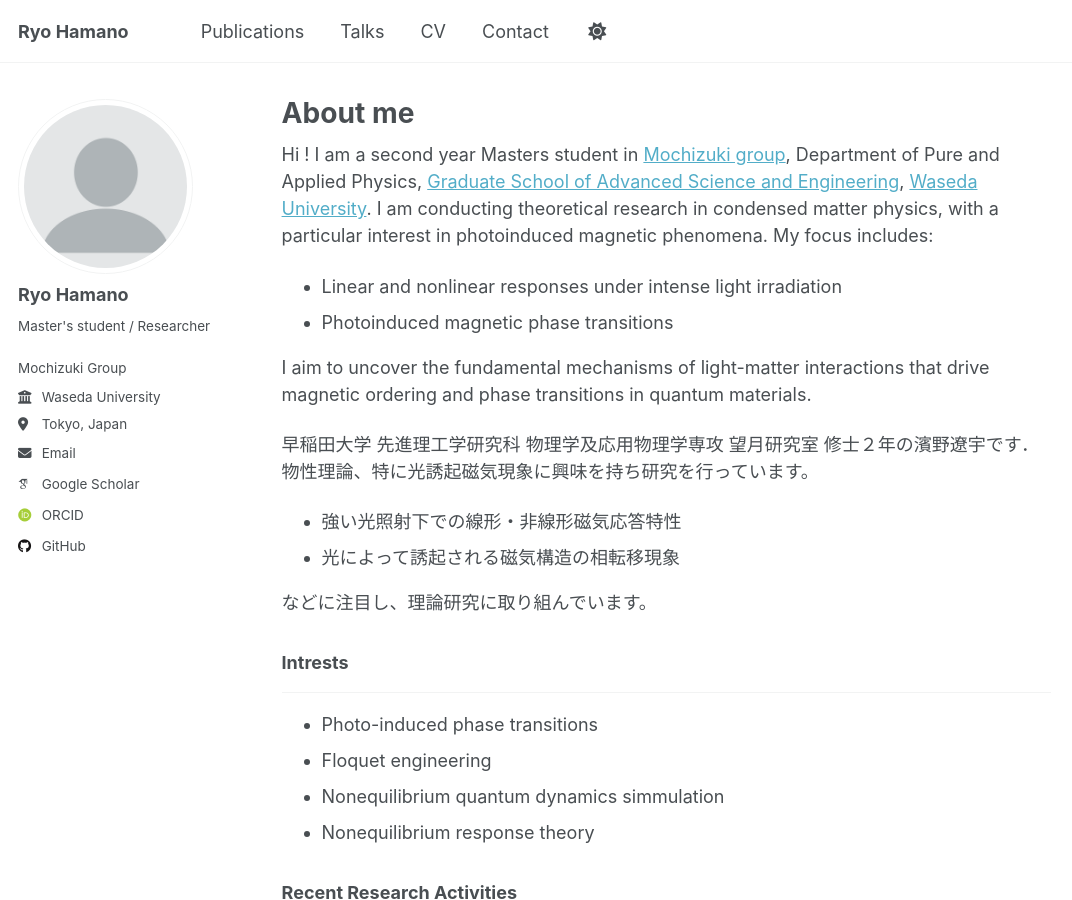
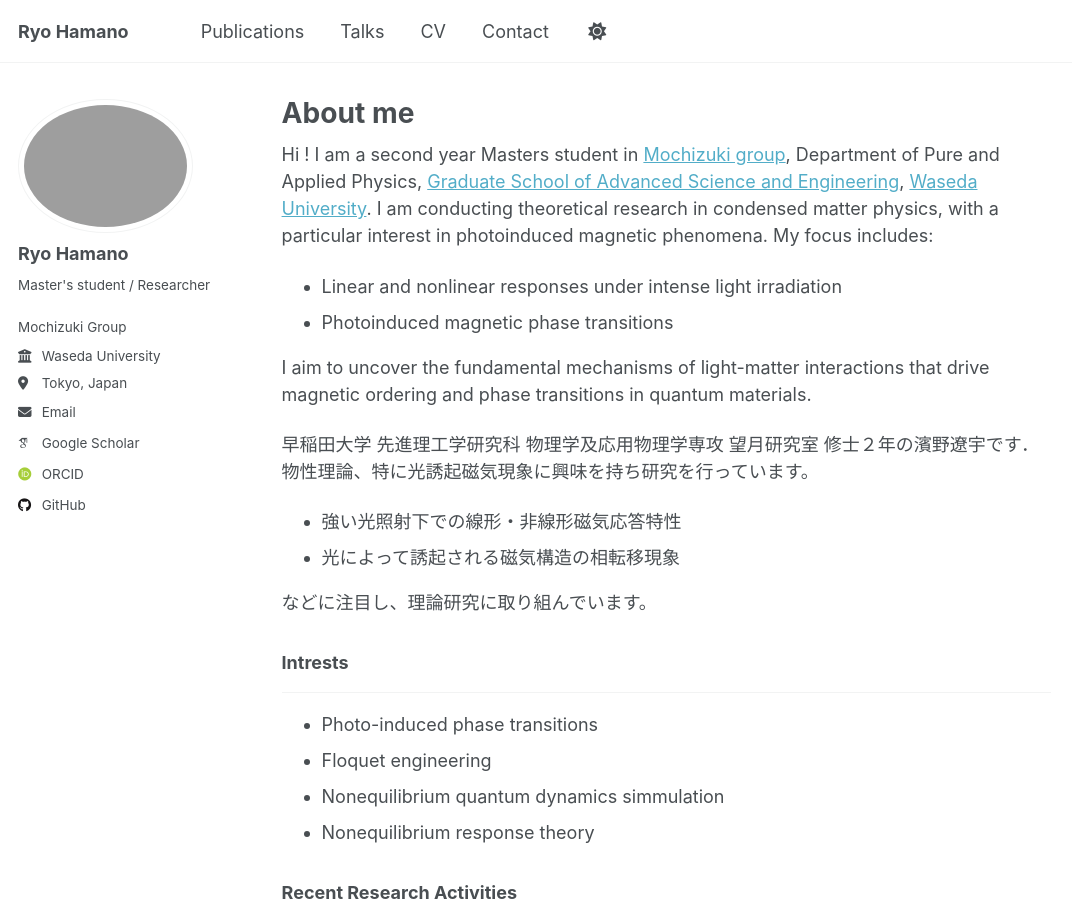
Before and after one commit to ryohamano/ryohamano.github.io, a Jekyll site: the page built from _pages/about.md, in a window 1280 px wide and 900 px high. Shown: the whole window, without its empty margins (0-1072 px from the left). Built offline with Jekyll 4.4.1, drawn with Linux system fonts in a browser that asks for light colours; some web fonts are replaced.

Commit message:
profile change

```diff
--- a/_config.yml
+++ b/_config.yml
@@ -22,7 +22,7 @@ repository               : "https://github.com/ryohamano"
 #               Additional customization can be done by editing /_includes/author-profile.html
 author:
   # Biographic information
-  avatar           : "profile.png"
+  avatar           : "profile_scene.jpg"
   name             : "Ryo Hamano"
   pronouns         : # example: "she/her"
   bio              : "Master's student / Researcher"
```
Also changed, not shown: 1 other file.
